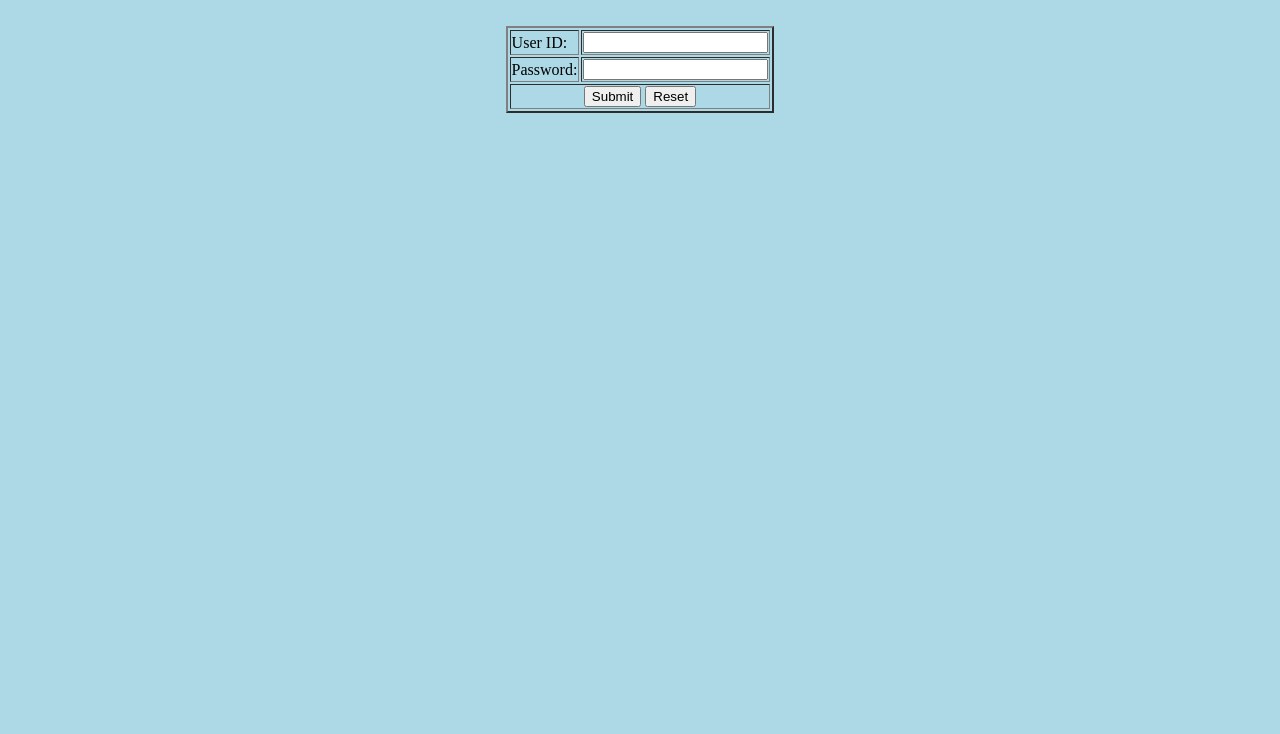
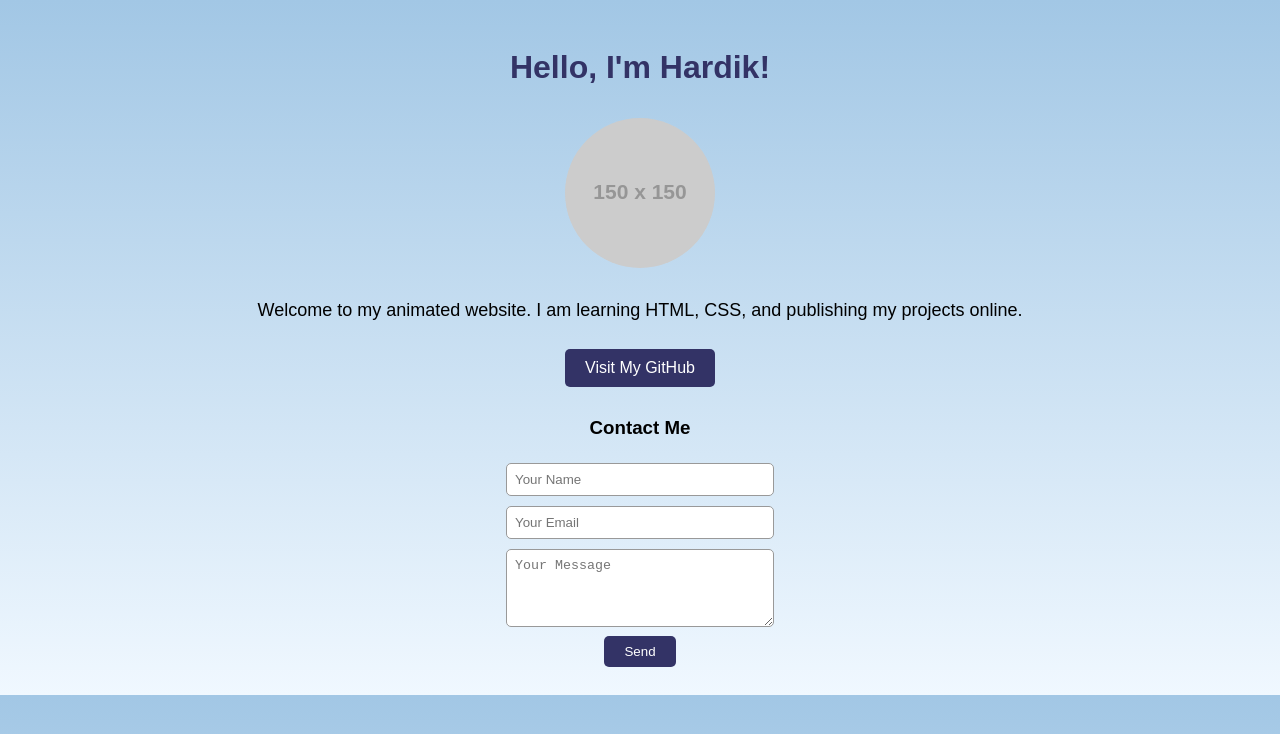
Before and after one commit to Hardik280-dm/Hardik, a plain HTML site: page index.html in a window 1280 px wide. Drawn offline with Linux system fonts and the light colour scheme; placeholder pictures from the web are drawn by us.

Commit message:
Add files via upload

```diff
--- a/index.html
+++ b/index.html
@@ -1,18 +1,74 @@
+<!DOCTYPE html>
 <html>
-<body bgcolor="lightblue"
- <form method="get" action="mhd27.html">
- <center>
- <table border=2>
-	<tr>
-	<td>User ID:</td>
-	<td><input type="text" name="id"></td>
-	</tr>
-	<tr>
-	<br>
-	<td>Password:</td>
-	<td><input type="password" name="password"></td>
-	</tr>
-	<tr>
-	<td colspan=2 align="center"><input type="submit" name="submit">
-	<input type="reset" name="Cancel"></td>
+<head>
+    <title>Hardik's Animated Website</title>
+    <style>
+        body {
+            background: linear-gradient(to bottom, #a2c7e5, #f0f8ff);
+            font-family: Arial, sans-serif;
+            text-align: center;
+            padding: 20px;
+            animation: fadeIn 2s ease-in;
+        }
+        @keyframes fadeIn {
+            from {opacity: 0;}
+            to {opacity: 1;}
+        }
+        h1 {
+            color: #333366;
+        }
+        p {
+            font-size: 18px;
+        }
+        img {
+	    src="1.jpg"
+            width: 150px;
+            border-radius: 50%;
+            margin: 10px;
+        }
+        a.button {
+            display: inline-block;
+            padding: 10px 20px;
+            background-color: #333366;
+            color: white;
+            text-decoration: none;
+            border-radius: 5px;
+            margin-top: 10px;
+        }
+        form {
+            margin-top: 30px;
+        }
+        input[type="text"], input[type="email"], textarea {
+            padding: 8px;
+            margin: 5px;
+            width: 250px;
+            border-radius: 5px;
+            border: 1px solid #999;
+        }
+        input[type="submit"] {
+            padding: 8px 20px;
+            background-color: #333366;
+            color: white;
+            border: none;
+            border-radius: 5px;
+        }
+    </style>
+</head>
+<body>
+
+    <h1>Hello, I'm Hardik!</h1>
+    <img src="https://via.placeholder.com/150" alt="My Photo">
+    <p>Welcome to my animated website. I am learning HTML, CSS, and publishing my projects online.</p>
+
+    <a class="button" href="https://github.com/">Visit My GitHub</a>
+
+    <form>
+        <h3>Contact Me</h3>
+        <input type="text" placeholder="Your Name" required><br>
+        <input type="email" placeholder="Your Email" required><br>
+        <textarea placeholder="Your Message" rows="4" required></textarea><br>
+        <input type="submit" value="Send">
+    </form>
+
+</body>
 </html>
```
